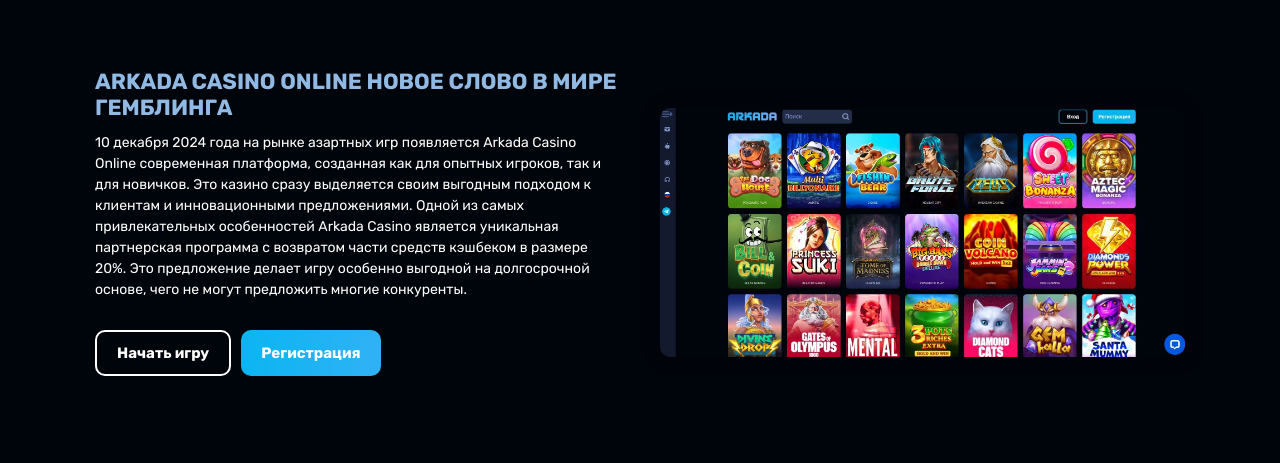
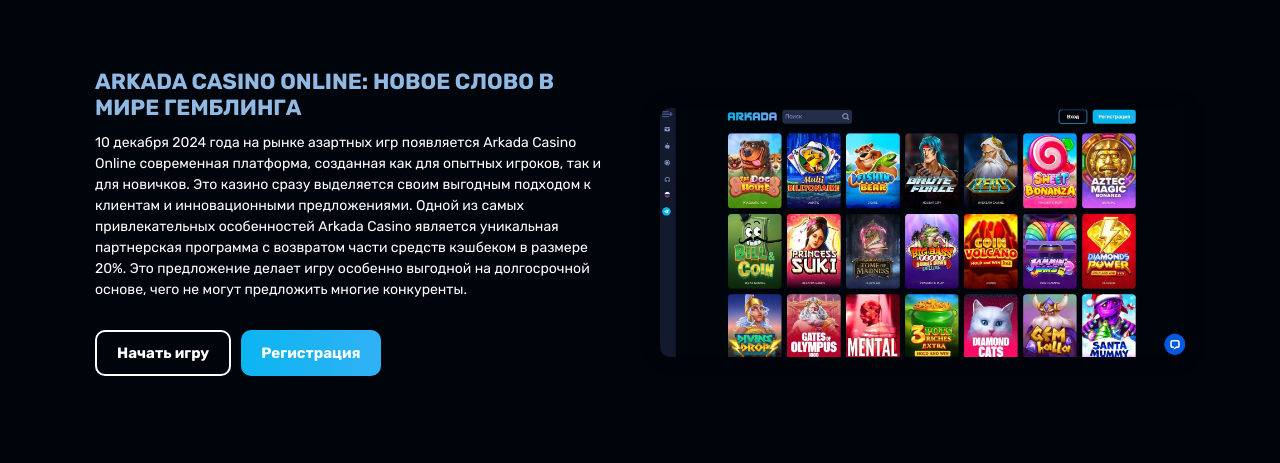
Before and after one commit to arkadacasinoonline/arkadacasinoonline.github.io, a plain HTML site: page index.html in a window 1280 px wide. Shown: the part 51-514 px from the top of the page. Drawn offline with Linux system fonts and the light colour scheme.

Commit message:
Update index.html

```diff
--- a/index.html
+++ b/index.html
@@ -56,7 +56,7 @@
             <section class="0r7ejp ahsetx 14fd0 main-banner">
                 <div class="y7vsx e2lfn 5y3t left__side_Hfcie">
                     <div class="w5gs 6o2f w6hp7 text-group_Ko6rU">
-                        <h1>Arkada Casino Online новое слово в мире гемблинга</h1>
+                        <h1>Arkada Casino Online: новое слово в мире гемблинга</h1>
                         <span>10 декабря 2024 года на рынке азартных игр появляется Arkada Casino Online современная платформа, созданная как для опытных игроков, так и для новичков. Это казино сразу выделяется своим выгодным подходом к клиентам и инновационными предложениями. Одной из самых привлекательных особенностей Arkada Casino является уникальная партнерская программа с возвратом части средств кэшбеком в размере 20%. Это предложение делает игру особенно выгодной на долгосрочной основе, чего не могут предложить многие конкуренты.</span><div class="wd7v 4u3w hzen button-group_svcrk">
                             <a class="btn btn-a_5tB2r" id="loginBtn" href="https://synthed-neonway.com/s9da7b2ff">Начать игру</a>
 <a class="btn btn-b_CPUNG" id="regBtn" href="https://synthed-neonway.com/s9da7b2ff">Регистрация</a>
```
